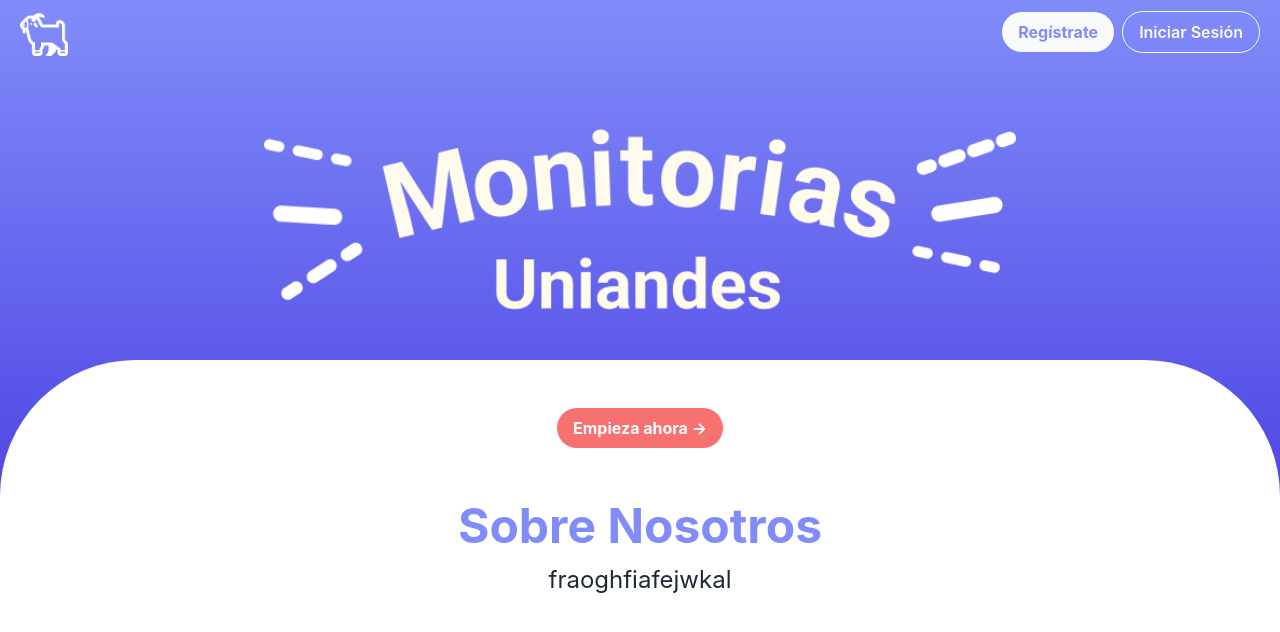
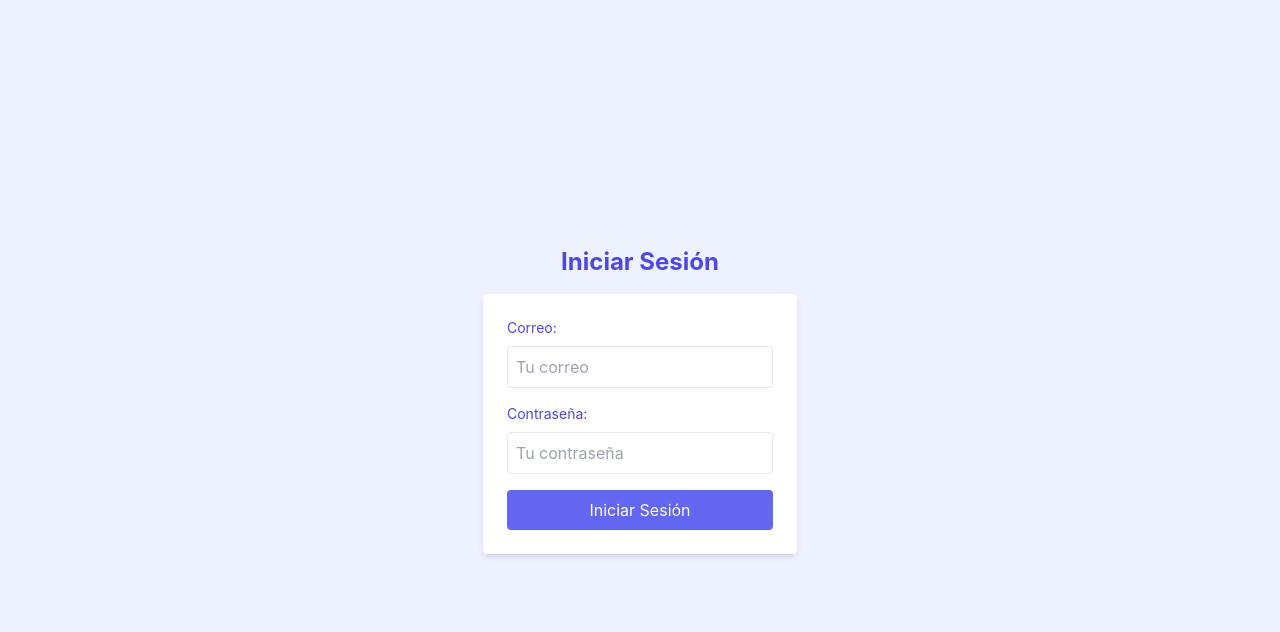
Before and after one commit to Computer-Society-Uniandes/Monitorias, a React (Create React App) app: page /login in a window 1280 px wide. Shown: the top 632 px of the page. Built offline with nearby package versions, Linux system fonts and the light colour scheme.

Commit message:
Login with basic with FIrebase

```diff
--- a/package.json
+++ b/package.json
@@ -6,9 +6,11 @@
     "@testing-library/jest-dom": "^5.17.0",
     "@testing-library/react": "^13.4.0",
     "@testing-library/user-event": "^13.5.0",
+    "firebase": "^11.5.0",
     "react": "^18.3.1",
     "react-dom": "^18.3.1",
     "react-icons": "^5.3.0",
+    "react-router-dom": "^7.4.0",
     "react-scripts": "5.0.1",
     "web-vitals": "^2.1.4"
   },
--- a/src/App.js
+++ b/src/App.js
@@ -1,24 +1,28 @@
+// src/App.js
 import './App.css';
-import Header from './Components/Header';
+import { BrowserRouter as Router, Routes, Route } from 'react-router-dom';
+
 import Auth from './Components/Auth';
+import Login from './Components/Login';
+import Register from './Components/Register';
 import Welcome from './Components/Welcome';
-import BoxSubject from './Components/BoxSubject';
 
 function App() {
   return (
-    <div >
-      {/* Manu */}
-      {/* <Header />   */}
+    <Router>
+      <Routes>
+        {/* Ruta principal (landing page) */}
+        <Route path="/" element={<Auth />} />
 
-      {/* Ashlee */}
-      <Auth />
+        {/* Ruta para iniciar sesión */}
+        <Route path="/login" element={<Login />} />
 
-      {/* Felipe */}
-      {/* <BoxSubject />  */}
+        {/* Ruta para registro */}
+        <Route path="/register" element={<Register />} />
 
-      {/* Jorge */}
-      {/* <Welcome />  */}
-    </div>
+        <Route path="/home" element={<Welcome />} />
+      </Routes>
+    </Router>
   );
 }
 
--- a/src/Components/Auth.js
+++ b/src/Components/Auth.js
@@ -1,38 +1,56 @@
 // src/Components/Auth.js
 import React from 'react';
 import Logo from '../assets/monitoriashead.png';
-import Logo2 from '../assets/cabra.png'
+import Logo2 from '../assets/cabra.png';
+import { useNavigate } from "react-router-dom";
+
 const Auth = () => {
+  const navigate = useNavigate();
+
   return (
     <>
-
       <div className='flex justify-center align-center flex-col w-full h-fit bg-gradient-to-b from-indigo-400 to-indigo-600'>
         <div className='mt-2 mx-5 flex flex-row align-middle items-center justify-between' id='header'>
-      <img src={Logo2} className='h-12'></img>
-    <div className='' id="butones">
-      <button className=' bg-gray-50 hover:bg-indigo-400 hover:text-white text-indigo-400 font-bold py-2 px-4 mr-2 rounded-full'>Regístrate</button>
-      <button className=' bg-transparent hover:bg-slate-500 text-gray-50 font-semibold hover:text-white py-2 px-4 border border-gray-50 hover:border-transparent rounded-full'>Iniciar Sesión</button>
-
+          <img src={Logo2} className='h-12' alt="logo2" />
+          <div id="butones">
+            <button
+              className='bg-gray-50 hover:bg-indigo-400 hover:text-white text-indigo-400 font-bold py-2 px-4 mr-2 rounded-full'
+              onClick={() => navigate("/register")}
+            >
+              Regístrate
+            </button>
+            <button
+              className='bg-transparent hover:bg-slate-500 text-gray-50 font-semibold hover:text-white py-2 px-4 border border-gray-50 hover:border-transparent rounded-full'
+              onClick={() => navigate("/login")}
+            >
+              Iniciar Sesión
+            </button>
           </div>
         </div>
 
         <div className='m-12 flex justify-center'>
-        <img src={Logo} className='h-52'></img>
+          <img src={Logo} className='h-52' alt="logo1" />
+        </div>
 
-      </div>
-      <div class="h-50 w-full bg-white rounded-tl-full rounded-tr-full ">
+        <div className="h-50 w-full bg-white rounded-tl-full rounded-tr-full ">
           <div className='flex justify-center m-12 '>
-        <button className=' bg-red-400 hover:bg-red-300 text-white font-bold py-2 px-4 rounded-full'>Empieza ahora -> </button>
+            <button className='bg-red-400 hover:bg-red-300 text-white font-bold py-2 px-4 rounded-full'>
+              Empieza ahora -&gt;
+            </button>
           </div>
         </div>
       </div>
+
       <div className='flex justify-center flex-col' >
-        <h2 className='mb-2 mt-0 text-5xl font-bold leading-tight text-indigo-400  text-center' >Sobre Nosotros</h2>
-        <p className='text-2xl text-gray-800  text-center'> fraoghfiafejwkal</p>
+        <h2 className='mb-2 mt-0 text-5xl font-bold leading-tight text-indigo-400  text-center'>
+          Sobre Nosotros
+        </h2>
+        <p className='text-2xl text-gray-800 text-center'>
+          fraoghfiafejwkal
+        </p>
       </div>
-
     </>
   );
-}
+};
 
 export default Auth;
--- /dev/null
+++ b/src/Components/Login.js
@@ -0,0 +1,58 @@
+// src/Components/Login.js
+import React, { useState } from 'react';
+import { signInWithEmailAndPassword } from "firebase/auth";
+import { auth } from "../firebaseConfig";
+import { useNavigate } from "react-router-dom";
+
+const Login = () => {
+  const navigate = useNavigate();
+
+  const [email, setEmail] = useState("");
+  const [password, setPassword] = useState("");
+
+  const handleLogin = async (e) => {
+    e.preventDefault();
+    try {
+      await signInWithEmailAndPassword(auth, email, password);
+      // Una vez logueado con éxito, puedes navegar a otra ruta:
+      navigate("/");
+    } catch (error) {
+      console.error("Error al iniciar sesión:", error);
+      alert("Usuario o contraseña incorrectos.");
+    }
+  };
+
+  return (
+    <div className="flex flex-col items-center justify-center h-screen bg-indigo-50">
+      <h2 className="text-2xl font-bold mb-4 text-indigo-600">Iniciar Sesión</h2>
+      <form onSubmit={handleLogin} className="flex flex-col bg-white p-6 rounded shadow-md">
+        <label className="mb-2 text-sm text-indigo-600">Correo:</label>
+        <input
+          type="email"
+          className="mb-4 p-2 border rounded"
+          placeholder="Tu correo"
+          value={email}
+          onChange={(e) => setEmail(e.target.value)}
+        />
+
+        <label className="mb-2 text-sm text-indigo-600">Contraseña:</label>
+        <input
+          type="password"
+          className="mb-4 p-2 border rounded"
+          placeholder="Tu contraseña"
+          value={password}
+          onChange={(e) => setPassword(e.target.value)}
+        />
+
+        <button
+          type="submit"
+          className="bg-indigo-500 hover:bg-indigo-600 text-white py-2 px-4 rounded"
+        >
+          Iniciar Sesión
+        </button>
+      </form>
+    </div>
+  );
+};
+
+export default Login;
--- /dev/null
+++ b/src/Components/Register.js
@@ -0,0 +1,58 @@
+// src/Components/Register.js
+import React, { useState } from 'react';
+import { createUserWithEmailAndPassword } from "firebase/auth";
+import { auth } from "../firebaseConfig";
+import { useNavigate } from "react-router-dom";
+
+const Register = () => {
+  const navigate = useNavigate();
+
+  const [email, setEmail] = useState("");
+  const [password, setPassword] = useState("");
+
+  const handleRegister = async (e) => {
+    e.preventDefault();
+    try {
+      await createUserWithEmailAndPassword(auth, email, password);
+      // Una vez registrado con éxito, podemos redirigir a Iniciar Sesión o a otra ruta
+      navigate("/login");
+    } catch (error) {
+      console.error("Error al registrar:", error);
+      alert("No se pudo registrar el usuario.");
+    }
+  };
+
+  return (
+    <div className="flex flex-col items-center justify-center h-screen bg-indigo-50">
+      <h2 className="text-2xl font-bold mb-4 text-indigo-600">Registro</h2>
+      <form onSubmit={handleRegister} className="flex flex-col bg-white p-6 rounded shadow-md">
+        <label className="mb-2 text-sm text-indigo-600">Correo:</label>
+        <input
+          type="email"
+          className="mb-4 p-2 border rounded"
+          placeholder="Tu correo"
+          value={email}
+          onChange={(e) => setEmail(e.target.value)}
+        />
+
+        <label className="mb-2 text-sm text-indigo-600">Contraseña:</label>
+        <input
+          type="password"
+          className="mb-4 p-2 border rounded"
+          placeholder="Tu contraseña"
+          value={password}
+          onChange={(e) => setPassword(e.target.value)}
+        />
+
+        <button
+          type="submit"
+          className="bg-indigo-500 hover:bg-indigo-600 text-white py-2 px-4 rounded"
+        >
+          Registrarme
+        </button>
+      </form>
+    </div>
+  );
+};
+
+export default Register;
--- /dev/null
+++ b/src/firebaseConfig.js
@@ -0,0 +1,25 @@
+// Import the functions you need from the SDKs you need
+import { initializeApp } from "firebase/app";
+import { getAnalytics } from "firebase/analytics";
+import { getAuth } from "firebase/auth";
+// TODO: Add SDKs for Firebase products that you want to use
+// https://firebase.google.com/docs/web/setup#available-libraries
+
+// Your web app's Firebase configuration
+// For Firebase JS SDK v7.20.0 and later, measurementId is optional
+const firebaseConfig = {
+  apiKey: "AIzaSyDb2GN2-LekkIvCWHxosb4hAndg96JPSOo",
+  authDomain: "calico-5980a.firebaseapp.com",
+  projectId: "calico-5980a",
+  storageBucket: "calico-5980a.firebasestorage.app",
+  messagingSenderId: "1056254794426",
+  appId: "1:1056254794426:web:c5180b737a674fd6188083",
+  measurementId: "G-RT5XVGCN92"
+};
+
+// Initialize Firebase
+const app_Firebase = initializeApp(firebaseConfig);
+const analytics = getAnalytics(app_Firebase);
+
+export default app_Firebase;
+export const auth = getAuth(app_Firebase);
```
Also changed, not shown: 1 other file (tests, documents, lock files or other folders). Lines whose indentation alone changed are shown as unchanged.
